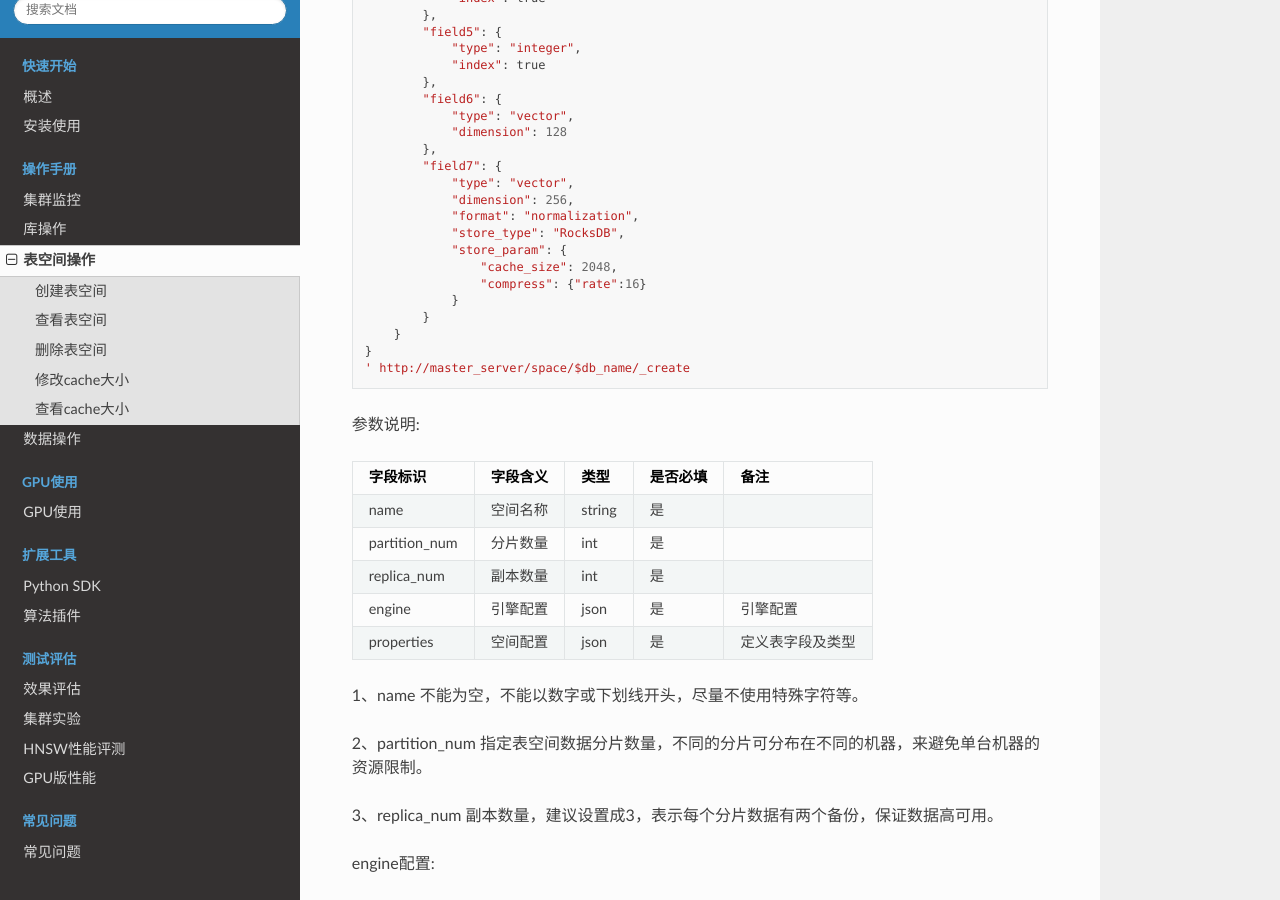
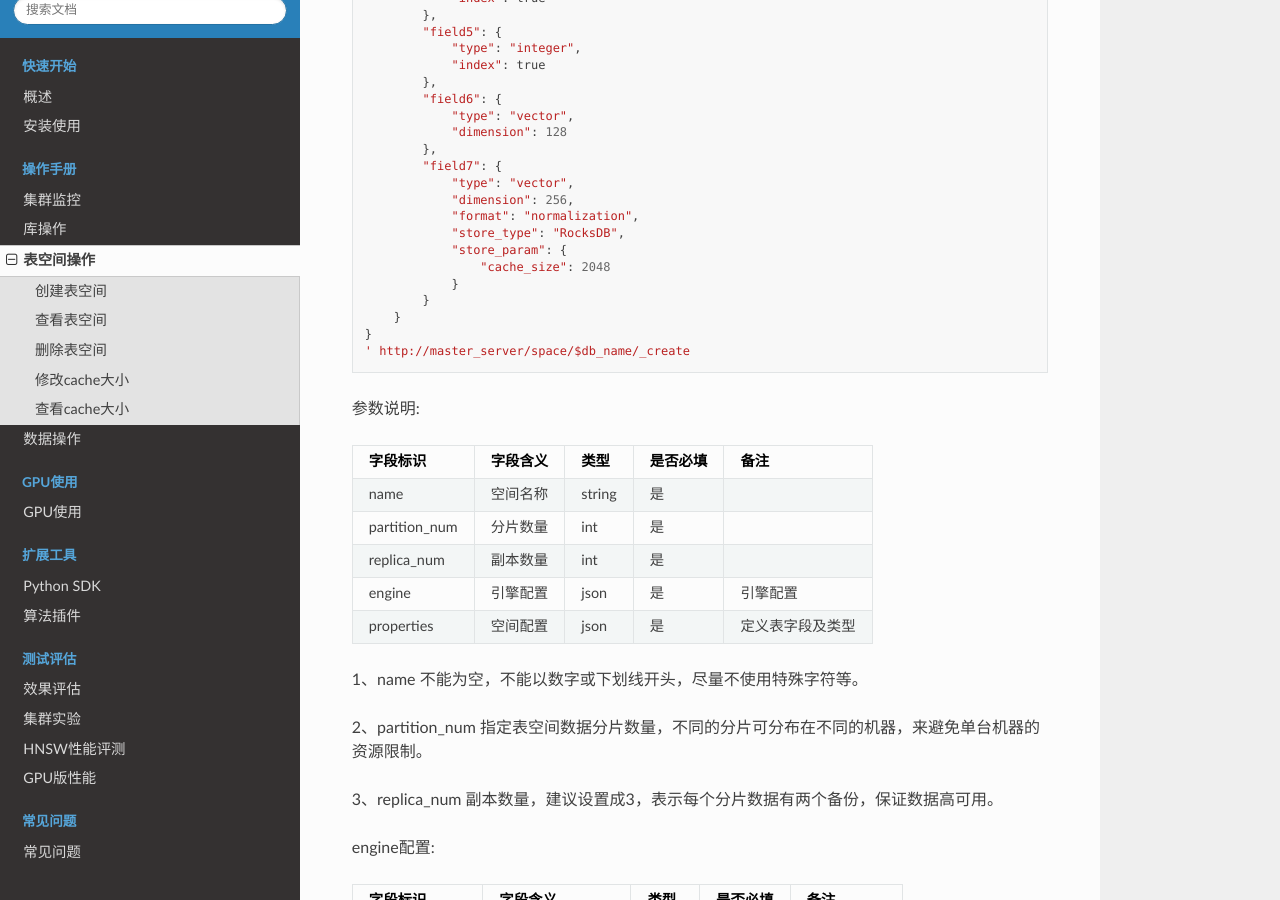
Before and after one commit to vearch/zh_docs, a Sphinx documentation site: the page built from docs/source/use_op/op_space.rst, in a window 1280 px wide and 900 px high, scrolled down 785 px. Built offline with Sphinx 7.4.7 and the Read the Docs theme 2.0.0, drawn with Linux system fonts in a browser that asks for light colours; pages that are not in the unit, such as notebooks, are missing from menus; some of the changed text lies outside the part shown.

Commit message:
Update op_space.rst

```diff
--- a/docs/source/use_op/op_space.rst
+++ b/docs/source/use_op/op_space.rst
@@ -53,8 +53,7 @@ http://master_server代表master服务，$db_name是创建的库名, $space_name
               "format": "normalization",
               "store_type": "RocksDB",
               "store_param": {
-                  "cache_size": 2048,
-                  "compress": {"rate":16}
+                  "cache_size": 2048
               }
           }
       }
```
Also changed, not shown: other parts of docs/source/use_op/op_space.rst (+0 -3 lines).
